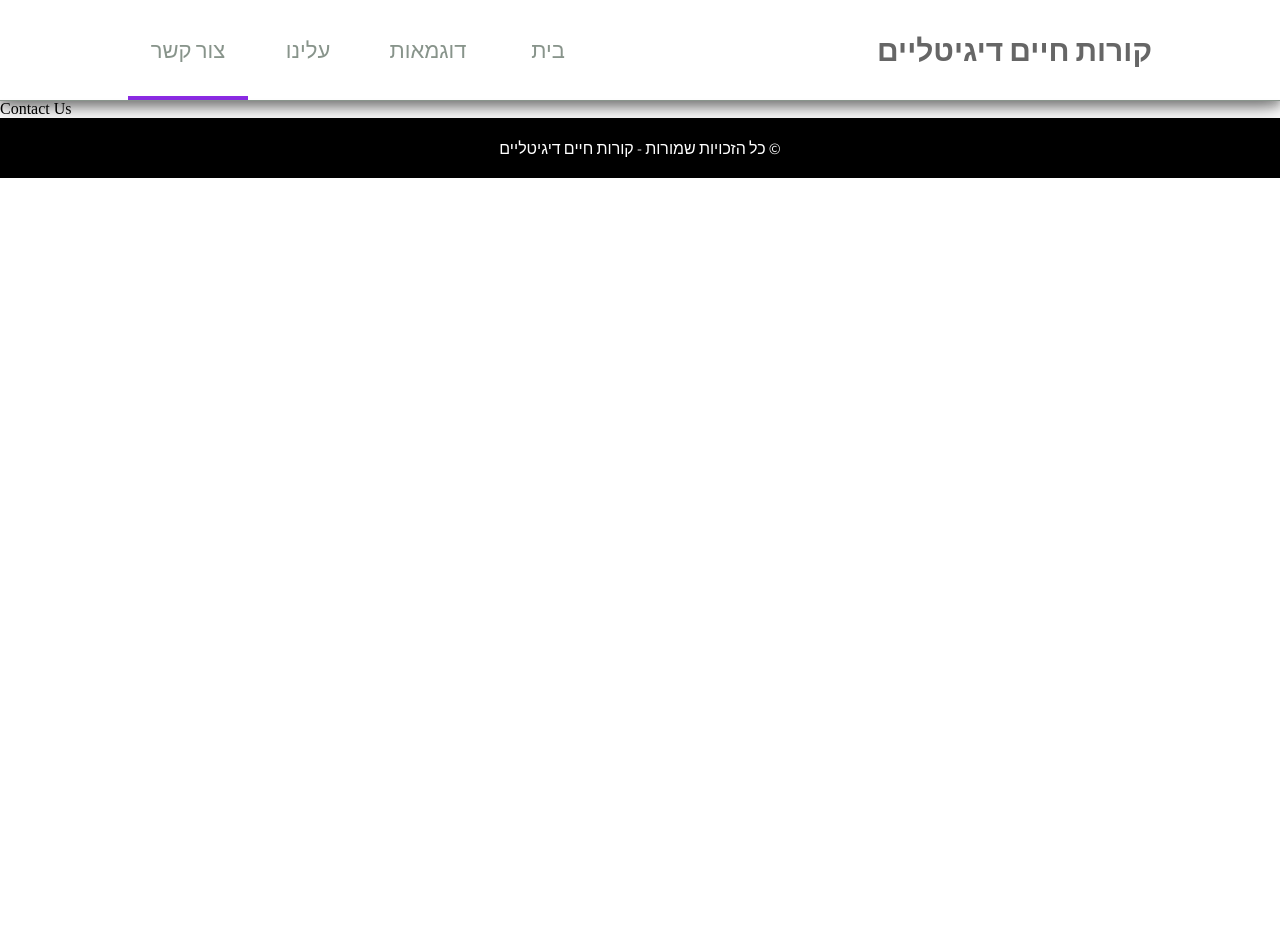
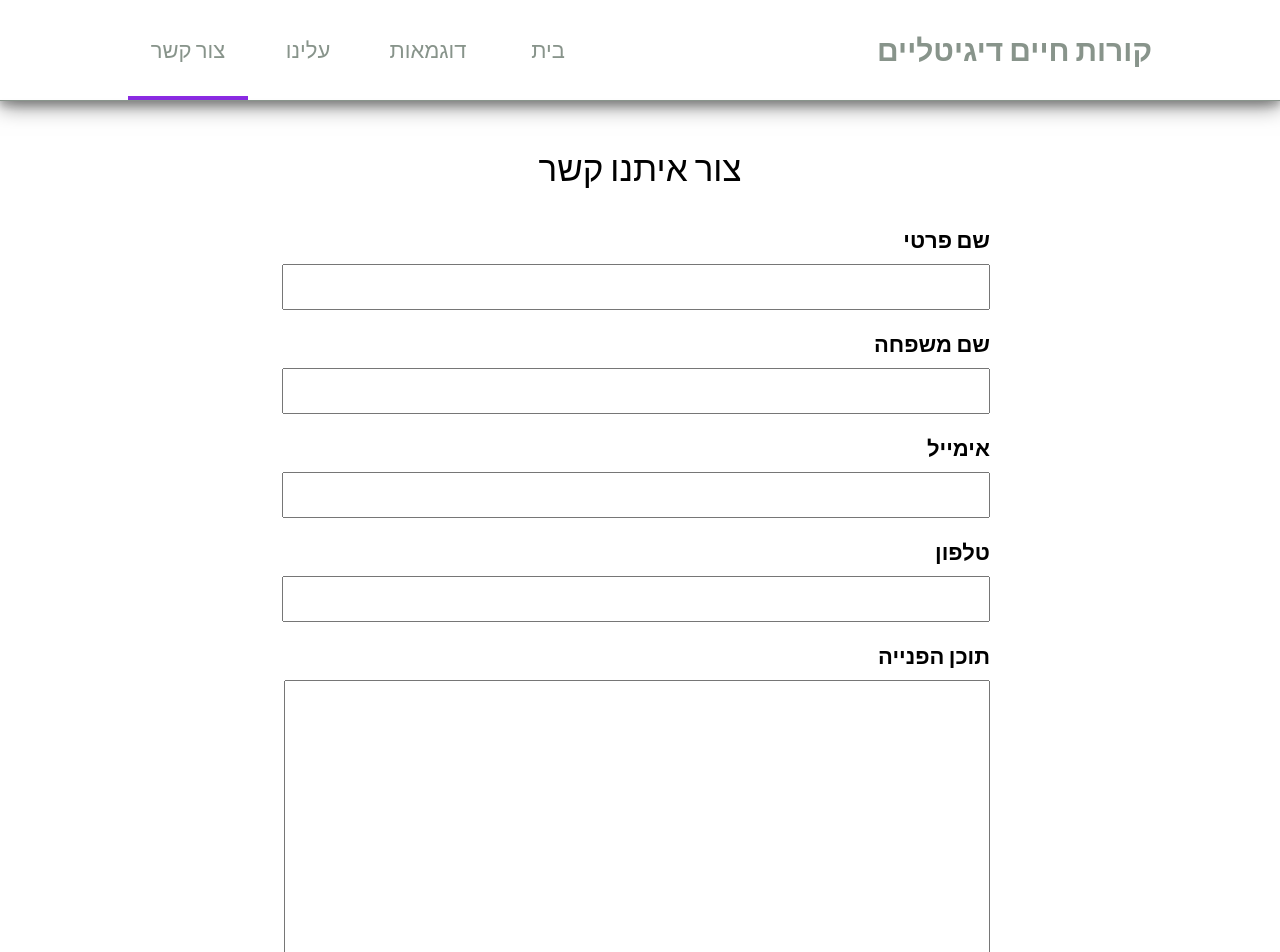
Before and after one commit to ChengaDev/digitalcv, a React (Create React App) app: page /contactus in a window 1280 px wide. Shown: the top 952 px of the page. Before the commit the page ends 800 px from the top, so only its background shows below. Built offline with nearby package versions, Linux system fonts and the light colour scheme.

Commit message:
add contact us page + theme

```diff
--- a/package.json
+++ b/package.json
@@ -47,7 +47,7 @@
     "babel-preset-env": "^1.7.0",
     "babel-preset-react": "^6.24.1",
     "html-webpack-plugin": "^3.2.0",
-    "webpack": "^4.39.3",
+    "webpack": "^4.41.6",
     "webpack-cli": "^3.3.8",
     "webpack-dev-server": "^3.8.0"
   }
--- a/src/components/layout/header/Header.js
+++ b/src/components/layout/header/Header.js
@@ -33,7 +33,9 @@ class Header extends React.Component {
     return (
       <React.Fragment>
         <HeaderWrapper>
-          <HeaderTitle>קורות חיים דיגיטליים</HeaderTitle>
+          <Link to='/'>
+            <HeaderTitle>קורות חיים דיגיטליים</HeaderTitle>
+          </Link>
           <HeaderItemsContainer>
             <HeaderItem selected={this.props.location.pathname === '/'}>
               <Link to='/'>בית</Link>
@@ -105,6 +107,7 @@ const HeaderTitle = styled.div`
   font-weight: 600;
   float: right;
   cursor: pointer;
+  color: #88948b !important;
 `;
 
 const HeaderItemsContainer = styled.div`
--- a/src/components/pages/about/AboutPage.js
+++ b/src/components/pages/about/AboutPage.js
@@ -5,7 +5,10 @@ class AboutPage extends React.Component {
   render() {
     return (
       <Wrapper>
-        <h1>מחפש עבודה? אתה חייב להופיע ברשת!</h1>
+        <h1>
+          מחפש עבודה?
+          <br /> אתה חייב להופיע ברשת!
+        </h1>
         <Content>
           <Paragraph>
             אנחנו חיים בעולם דיגיטלי, ובעולם שכזה שבו הכל נגיש מכל מקום או
@@ -36,6 +39,7 @@ class AboutPage extends React.Component {
 }
 
 const Wrapper = styled.div`
+  margin-top: 55px;
   padding-right: 30px;
   padding-left: 30px;
   direction: rtl;
--- a/src/components/pages/contactUs/ContactUsPage.js
+++ b/src/components/pages/contactUs/ContactUsPage.js
@@ -1,15 +1,154 @@
 import React from 'react';
+import styled from 'styled-components';
 
 class ContactUsPage extends React.Component {
   constructor(props, context) {
     super(props, context);
+    this.handleInputChange = this.handleInputChange.bind(this);
+
+    this.state = {
+      firstname: '', //'חן',
+      lastname: '', //'גזית',
+      email: '', //'gazit.chen@gmail.com',
+      phone: '', //'0509933573',
+      content: '', //'מתכנת על'ת
+      errors: null
+    };
+  }
+
+  handleInputChange(event) {
+    const target = event.target;
+    const value = target.type === 'checkbox' ? target.checked : target.value;
+    const name = target.name;
+
+    this.setState({
+      [name]: value
+    });
   }
 
   render() {
     return (
-            <div>Contact Us</div>
+      <Wrapper>
+        <ContactForm>
+          <FormTitle>צור איתנו קשר</FormTitle>
+          <FormGroup>
+            <label>שם פרטי</label>
+            <input
+              value={this.state.firstname}
+              name='firstname'
+              tabIndex='1'
+              type='text'
+              onChange={this.handleInputChange}
+            ></input>
+          </FormGroup>
+
+          <FormGroup>
+            <label>שם משפחה</label>
+            <input
+              value={this.state.lastname}
+              name='lastname'
+              tabIndex='2'
+              type='text'
+              onChange={this.handleInputChange}
+            ></input>
+          </FormGroup>
+
+          <FormGroup>
+            <label>אימייל</label>
+            <input
+              value={this.state.email}
+              name='email'
+              tabIndex='3'
+              type='text'
+              onChange={this.handleInputChange}
+            ></input>
+          </FormGroup>
+
+          <FormGroup>
+            <label>טלפון</label>
+            <input
+              value={this.state.phone}
+              name='phone'
+              tabIndex='4'
+              type='text'
+              onChange={this.handleInputChange}
+            ></input>
+          </FormGroup>
+
+          <FormGroup>
+            <label>תוכן הפנייה</label>
+            <textarea
+              value={this.state.content}
+              name='content'
+              tabIndex='5'
+              type='text'
+              onChange={this.handleInputChange}
+            ></textarea>
+          </FormGroup>
+          <SubmitButton>שלח</SubmitButton>
+        </ContactForm>
+      </Wrapper>
     );
   }
 }
 
+const Wrapper = styled.div`
+  padding: 30px;
+  direction: rtl;
+`;
+
+const FormTitle = styled.div`
+  font-size: ${props => props.theme.fontSizes.fontSize8};
+  margin-bottom: 15px;
+  margin-top: 15px;
+  display: inline-block;
+  width: 100%;
+  text-align: center;
+`;
+
+const ContactForm = styled.form`
+  max-width: 700px;
+  font-family: ${props => props.theme.fontFamilies.assistant};
+  margin: 0 auto;
+`;
+
+const FormGroup = styled.div`
+  font-family: ${props => props.theme.fontFamilies.assistant};
+  margin-top: 20px;
+  width: 100%;
+
+  & * {
+    font-size: 22px;
+    width: 100%;
+    clear: both;
+  }
+
+  & label {
+    font-weight: bold;
+  }
+
+  & input {
+    font-family: ${props => props.theme.fontFamilies.assistant};
+    margin-top: 10px;
+    height: 40px;
+    line-height: 40px;
+    text-indent: 15px;
+  }
+
+  & textarea {
+    font-family: ${props => props.theme.fontFamilies.assistant};
+    margin-top: 10px;
+    height: 300px;
+    text-indent: 15px;
+  }
+`;
+
+const SubmitButton = styled.button`
+  font-family: ${props => props.theme.fontFamilies.assistant};
+  margin-top: 20px;
+  height: 50px;
+  width: 150px;
+  font-size: 20px;
+`;
+
 export default ContactUsPage;
--- a/webpack.config.js
+++ b/webpack.config.js
@@ -1,11 +1,11 @@
 const path = require('path');
-const HtmlWebpackPlugin = require("html-webpack-plugin");
-var outputPath = path.normalize("C:\dist\digitalCV");
+const HtmlWebpackPlugin = require('html-webpack-plugin');
+var outputPath = path.normalize('C:distdigitalCV');
 var TerserPlugin = require('terser-webpack-plugin');
 
 module.exports = {
   entry: {
-        bundle: './src/index.js',
+    bundle: './src/index.js'
   },
   devServer: {
     contentBase: outputPath,
@@ -14,19 +14,22 @@ module.exports = {
     historyApiFallback: true
   },
   optimization: {
-        minimizer: [new TerserPlugin({
+    minimizer: [
+      new TerserPlugin({
         extractComments: true
-        })],
+      })
+    ]
   },
   output: {
     filename: 'bundle.js',
-        path: path.join(__dirname, '/dist')},
-        module:{
-            rules:[
+    path: path.join(__dirname, '/dist')
+  },
+  module: {
+    rules: [
       {
         test: /\.js$/, // include .js files
-                enforce: "pre", // preload the jshint loader
-                exclude: /node_modules/,
+        enforce: 'pre', // preload the jshint loader
+        exclude: __dirname + '/node_modules',
         loader: 'babel-loader'
       },
       {
@@ -35,42 +38,43 @@ module.exports = {
         use: [
           { loader: 'style-loader' },
           {
-                        loader: 'css-loader', options: {
+            loader: 'css-loader',
+            options: {
               url: true
             }
-                    },
-
+          }
         ]
       },
       {
         test: /\.(png|svg|jpg|jpeg|gif|ico)$/,
-                exclude: /node_modules/,
+        exclude: __dirname + '/node_modules',
         use: ['file-loader?name=[name].[ext]'] // ?name=[name].[ext] is only necessary to preserve the original file name
       },
       {
         test: /\.(ttf|eot|woff|woff2)$/,
         exclude: __dirname + '/node_modules',
         use: {
-                    loader: "file-loader",
+          loader: 'file-loader',
           options: {
             outputPath: 'fonts',
-                        name: "[name].[ext]",
+            name: '[name].[ext]',
             publicPath: 'fonts'
-                    },
+          }
         }
       },
       {
         test: /\.json$/,
         loader: 'json-loader'
-            }]
+      }
+    ]
   },
-        plugins:[
+  plugins: [
     new HtmlWebpackPlugin({
-                filename: "index.html",
-                template: path.join(__dirname, "src", "index.html")
+      filename: 'index.html',
+      template: path.join(__dirname, 'src', 'index.html')
     })
   ],
   stats: {
     colors: true
   }
-}
+};
```
Also changed, not shown: src/components/layout/ScrollTop.js (added), src/index.js (indentation only), 1 other file (tests, documents, lock files or other folders). Lines whose indentation alone changed are shown as unchanged.
